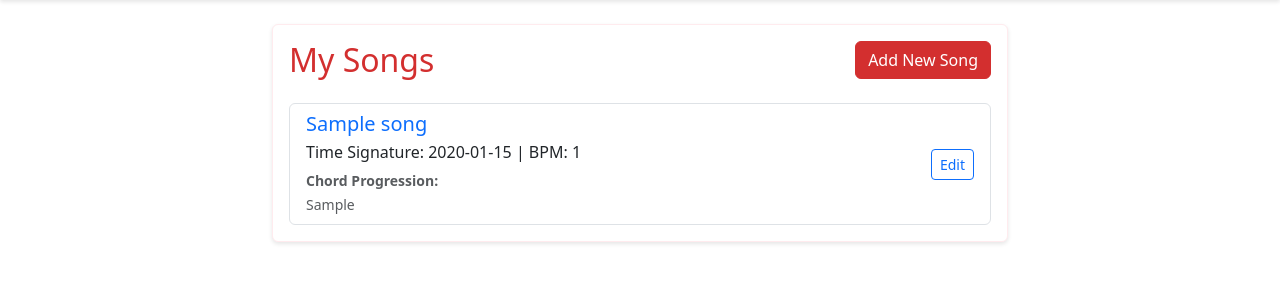
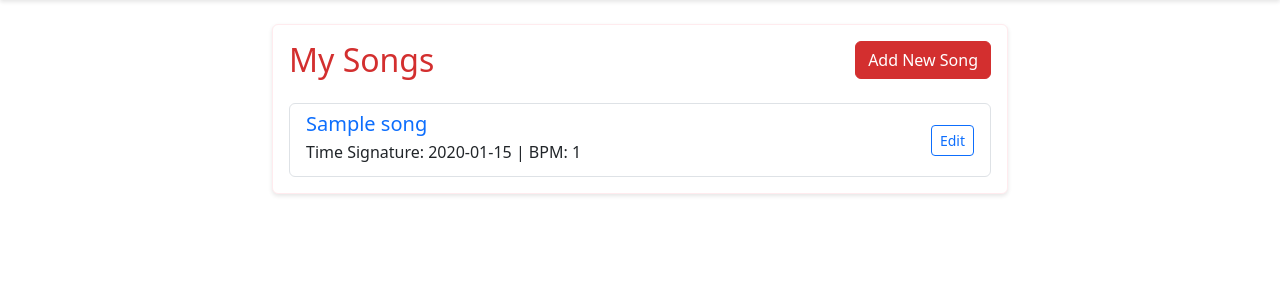
Before and after one commit to stevencoutts/guitar-webapp, a Flask app: template templates/index.html in a window 1280 px wide. Shown: the part 56-356 px from the top of the page. Run offline with Flask 3, Linux system fonts and the light colour scheme; the template is opened without the code that fills it: values that come from a table or form of the project are taken from there, others are empty; tables that the repository leaves empty hold one stand-in row (values such as "Sample post"); some libraries are stand-ins or nearby versions.

Commit message:
don't show the chord progressions in the my songs list page

```diff
--- a/templates/index.html
+++ b/templates/index.html
@@ -20,10 +20,6 @@
                                             <a href="{{ url_for('view_song', song_id=song.id) }}" class="text-decoration-none">{{ song.title }}</a>
                                         </h5>
                                         <p class="mb-1">Time Signature: {{ song.time_signature }} | BPM: {{ song.bpm }}</p>
-                                        <small class="text-muted">
-                                            <strong>Chord Progression:</strong><br>
-                                            <span style="white-space: pre-line">{{ song.chord_progression }}</span>
-                                        </small>
                                     </div>
                                     <a href="{{ url_for('edit_song', song_id=song.id) }}" class="btn btn-sm btn-outline-primary">Edit</a>
                                 </div>
```
